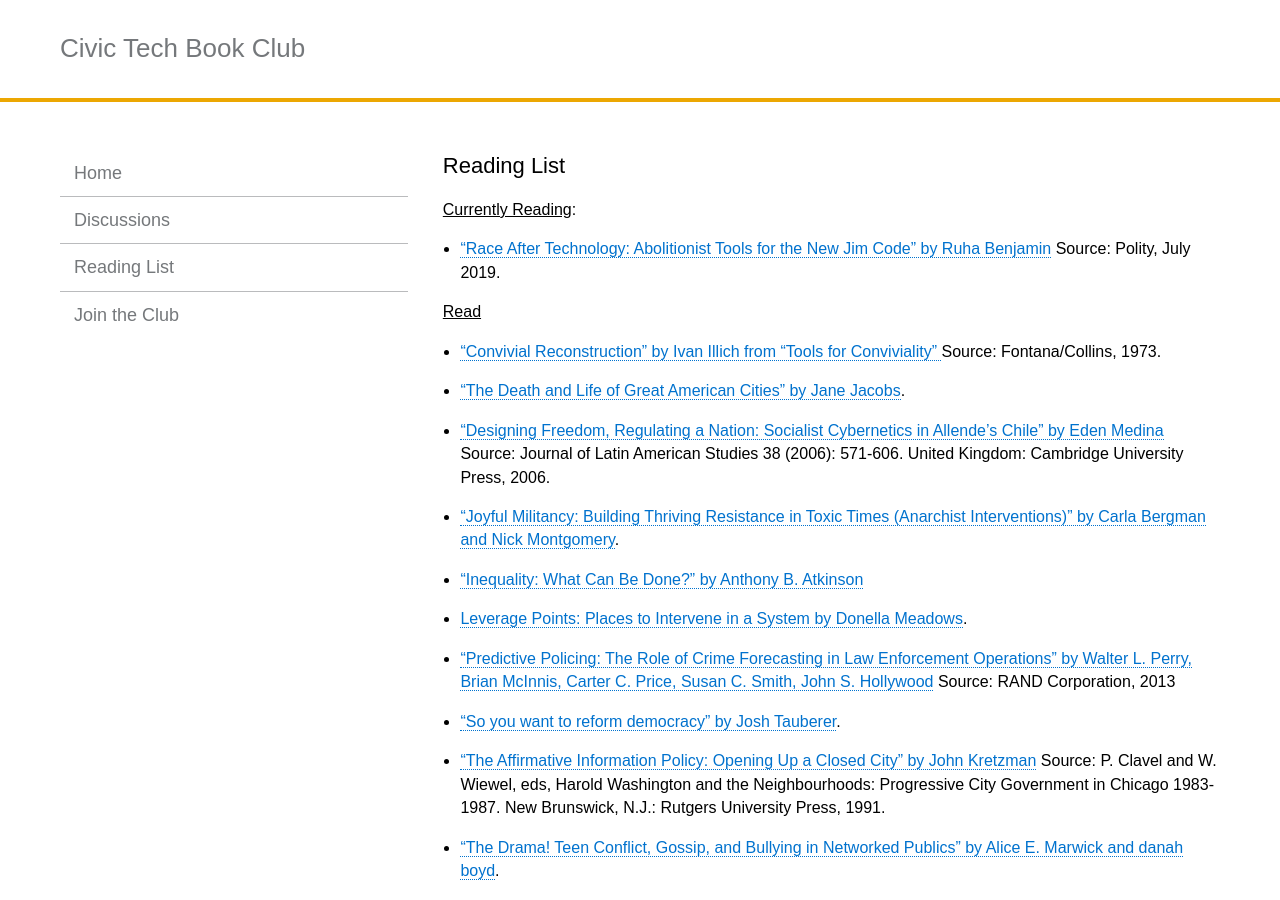
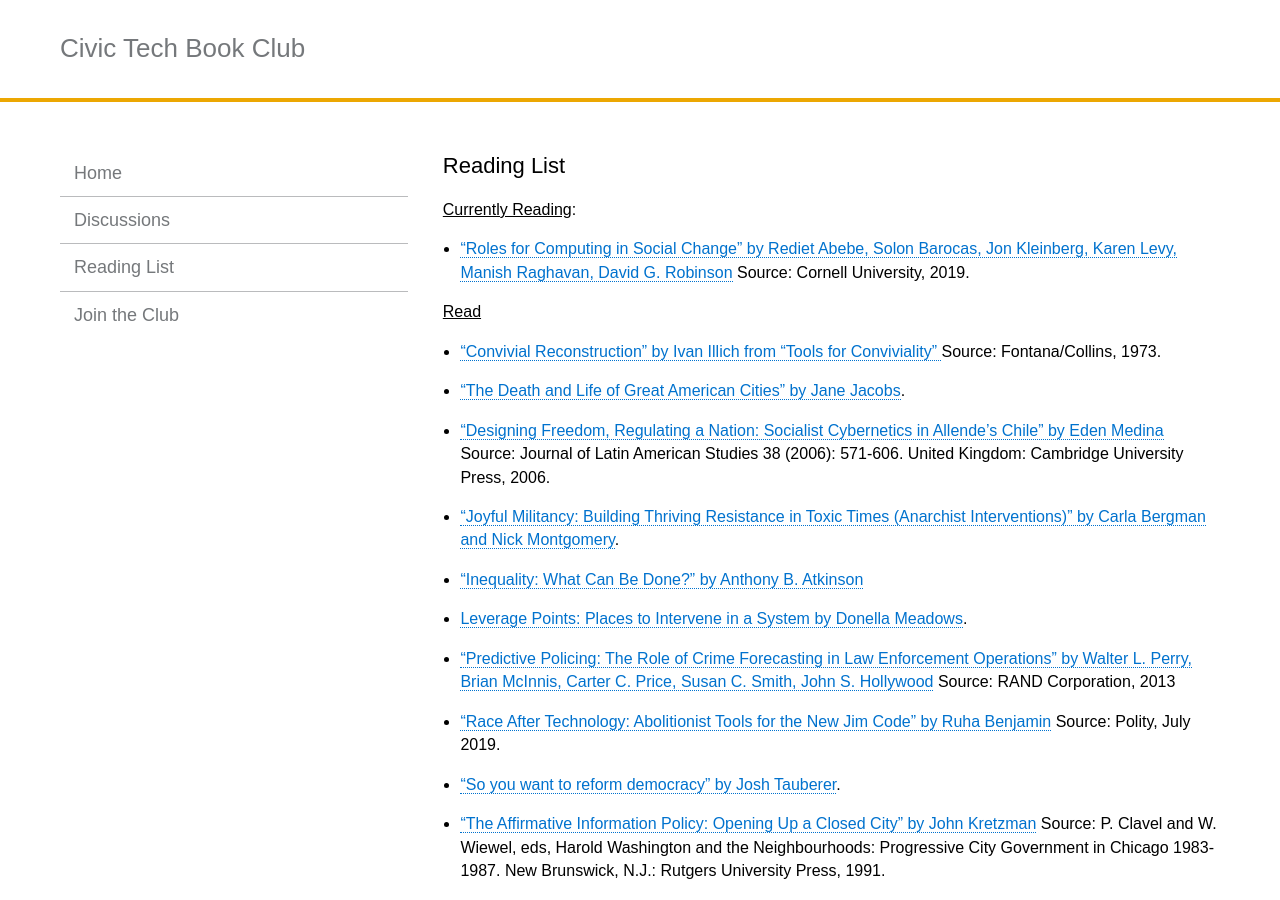
Before and after one commit to rebeccawilliams/bookclub, a Jekyll site: the page built from readinglist.md, in a window 1280 px wide and 900 px high. Built offline with Jekyll 4.4.1, drawn with Linux system fonts in a browser that asks for light colours; some of the changed text lies outside the part shown.

Commit message:
Update readinglist.md

```diff
--- a/readinglist.md
+++ b/readinglist.md
@@ -4,7 +4,7 @@ title:  "Reading List"
 ---
 
 <u>Currently Reading</u>:
-* ["Race After Technology: Abolitionist Tools for the New Jim Code" by Ruha Benjamin](https://www.wiley.com/en-us/Race+After+Technology:+Abolitionist+Tools+for+the+New+Jim+Code-p-9781509526437) Source: Polity, July 2019.
+* ["Roles for Computing in Social Change" by Rediet Abebe, Solon Barocas, Jon Kleinberg, Karen Levy, Manish Raghavan, David G. Robinson](https://arxiv.org/abs/1912.04883) Source: Cornell University, 2019.
 
 <u>Read</u>
 * ["Convivial Reconstruction" by Ivan Illich from "Tools for Conviviality” ](http://civictechbook.club/convivial-reconstruction) Source: Fontana/Collins, 1973.
@@ -14,6 +14,7 @@ title:  "Reading List"
 * ["Inequality: What Can Be Done?" by Anthony B. Atkinson](https://www.amazon.com/dp/B00WQRFC30/ref=dp-kindle-redirect?_encoding=UTF8&btkr=1)
 * [Leverage Points: Places to Intervene in a System by Donella Meadows](http://donellameadows.org/archives/leverage-points-places-to-intervene-in-a-system/).
 * ["Predictive Policing: The Role of Crime Forecasting in Law Enforcement Operations" by Walter L. Perry, Brian McInnis, Carter C. Price, Susan C. Smith, John S. Hollywood](https://www.rand.org/content/dam/rand/pubs/research_reports/RR200/RR233/RAND_RR233.pdf) Source: RAND Corporation, 2013
+* ["Race After Technology: Abolitionist Tools for the New Jim Code" by Ruha Benjamin](https://www.wiley.com/en-us/Race+After+Technology:+Abolitionist+Tools+for+the+New+Jim+Code-p-9781509526437) Source: Polity, July 2019.
 * ["So you want to reform democracy" by Josh Tauberer](https://medium.com/@joshuatauberer/so-you-want-to-reform-democracy-7f3b1ef10597#.qh36p8m0c).
 * ["The Affirmative Information Policy: Opening Up a Closed City" by John Kretzman](http://civictechbook.club/affirmativeinformationpolicy) Source: P. Clavel and W. Wiewel, eds, Harold Washington and the Neighbourhoods: Progressive City Government in Chicago 1983-1987. New Brunswick, N.J.: Rutgers University Press, 1991.
 * [“The Drama! Teen Conflict, Gossip, and Bullying in Networked Publics” by Alice E. Marwick and danah boyd](http://papers.ssrn.com/sol3/papers.cfm?abstract_id=1926349).
@@ -45,6 +46,7 @@ title:  "Reading List"
 * ["Solidarity Not Charity: Mutual Aid for Mobilization and Survivial" by Dean Spade](http://www.deanspade.net/wp-content/uploads/2020/03/Mutual-Aid-Article-Social-Text-Final.pdf)
 * ["Sorting Things Out: Classification and Its Consequences" by Geoffrey C. Bowker and Susan Leigh Star](https://mitpress.mit.edu/books/sorting-things-out) Source: MIT Press, September 1999.
 * ["Smart Enough City" by Ben Green](https://smartenoughcity.mitpress.mit.edu/) Source: MIT Press, 2019.
+* ["The Age of Surveillance Capitalism: The Fight for a Human Future at the New Frontier of Power" by Shoshana Zuboff](https://www.publicaffairsbooks.com/titles/shoshana-zuboff/the-age-of-surveillance-capitalism/9781610395694/) Source: Public Affairs, 2019.
 * ["The City Reader" edited by Richard T. LeGates, Frederic Stout](https://books.google.com/books/about/The_City_Reader.html?id=xIBkX8edoewC) Source: Psychology Press, 2003.
 * ["The Fires: How a Computer Formula, Big Ideas, and the Best of Intentions Burned Down New Yo rk City--and Determined the Future of Cities" by Joe Flood](http://joe-flood.com/aboutthefires/) Source: Riverhead Books, The Penguin Group, 2010.
 * ["The Government Machine: A Revolutionary History of the Computer" by Jon Agar](https://mitpress.mit.edu/books/government-machine) Source: MIT Press, September 2003.
```
